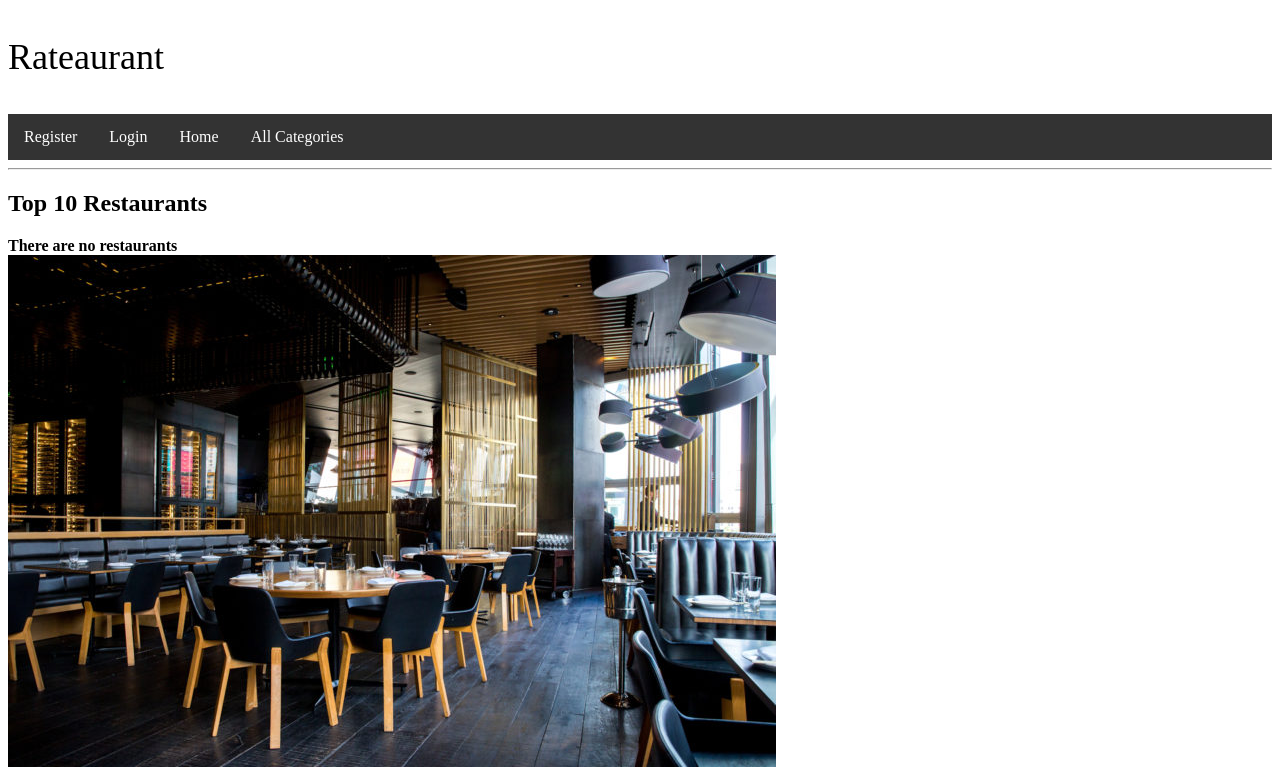
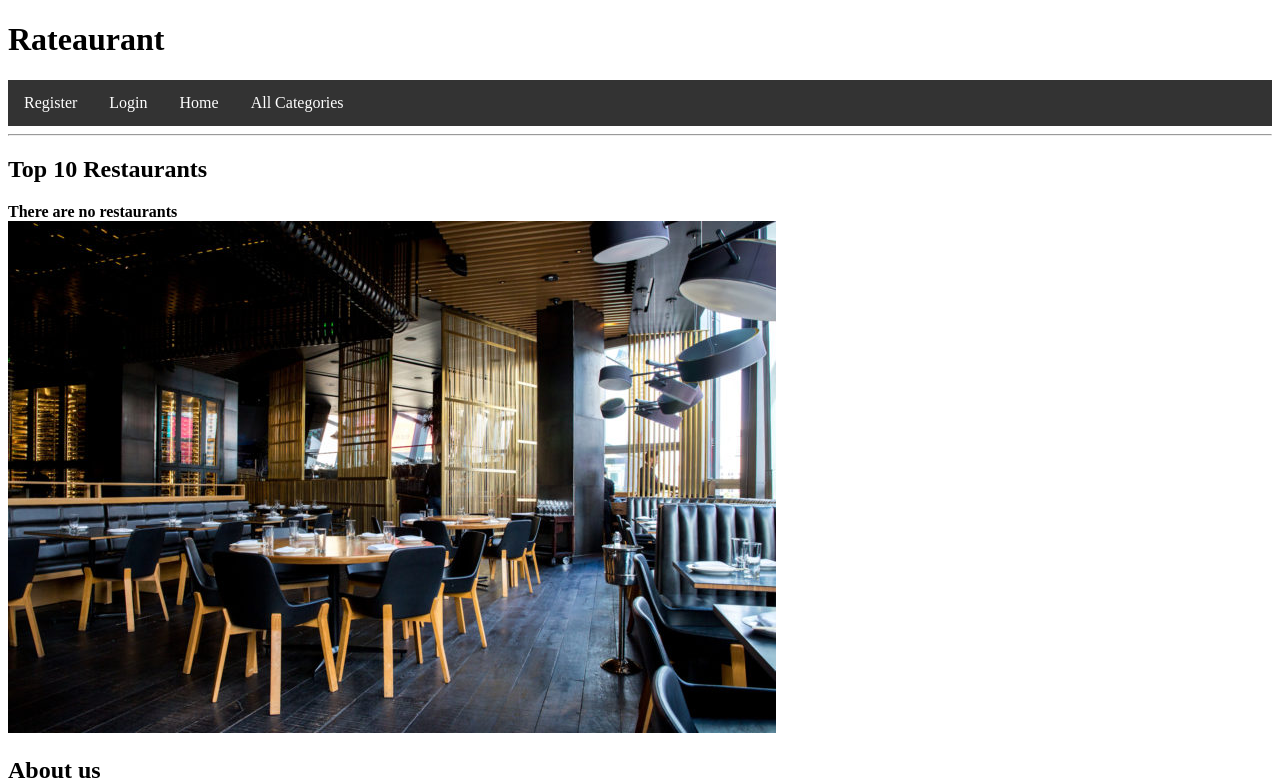
Before and after one commit to AidenSmith04/Rateaurant, a Django app: template templates/Rateaurant/Home.html in a window 1280 px wide. Shown: the top 782 px of the page. Run offline with Django 3.2, Linux system fonts and the light colour scheme; the template is opened without the code that fills it, so the values that code supplies are empty; parts of the project's set-up code (start-up, migrations or seed data) failed here and were passed over.

Commit message:
Removed internal styling and started the external CSS file

```diff
--- a/templates/Rateaurant/Base.html
+++ b/templates/Rateaurant/Base.html
@@ -5,31 +5,7 @@
 <html>
 	<head lang="en">
 		<meta charset="UTF-8" />
-        <style>
-            ul {
-                list-style-type: none;
-                margin: 0;
-                padding: 0;
-                overflow: hidden;
-                background-color: #333;
-            }
-
-            li {
-                float: left;
-            }
-
-            li a {
-                display: block;
-                color: white;
-                text-align: center;
-                padding: 14px 16px;
-                text-decoration: none;
-            }
-
-            li a:hover {
-                background-color: #111;
-            }
-        </style>
+		<link rel="stylesheet" href="Style.css"/>
 		<title>
 		Rango -
 		{% block title_block %}
@@ -39,9 +15,9 @@
 	</head>
 	<body>
         <div>
-            <p style="font-size: 36px"> Rateaurant </p>
+            <h1> Rateaurant </h1>
         </div>
-        <div>
+        <div id="Navbar">
 			<ul>
 			{% if user.is_authenticated %}
 				<li><a href="{% url 'Rateaurant:AddARestaurant' %}">Add a Restaurant</a></li>
--- /dev/null
+++ b/templates/Rateaurant/Style.css
@@ -0,0 +1,23 @@
+#Navbar ul {
+    list-style-type: none;
+    margin: 0;
+    padding: 0;
+    overflow: hidden;
+    background-color: #333;
+    }
+
+#Navbar li {
+    float: left;
+    }
+
+#Navbar li a {
+    display: block;
+    color: white;
+    text-align: center;
+    padding: 14px 16px;
+    text-decoration: none;
+    }
+
+#Navbar li a:hover {
+    background-color: #111;
+    }
```
